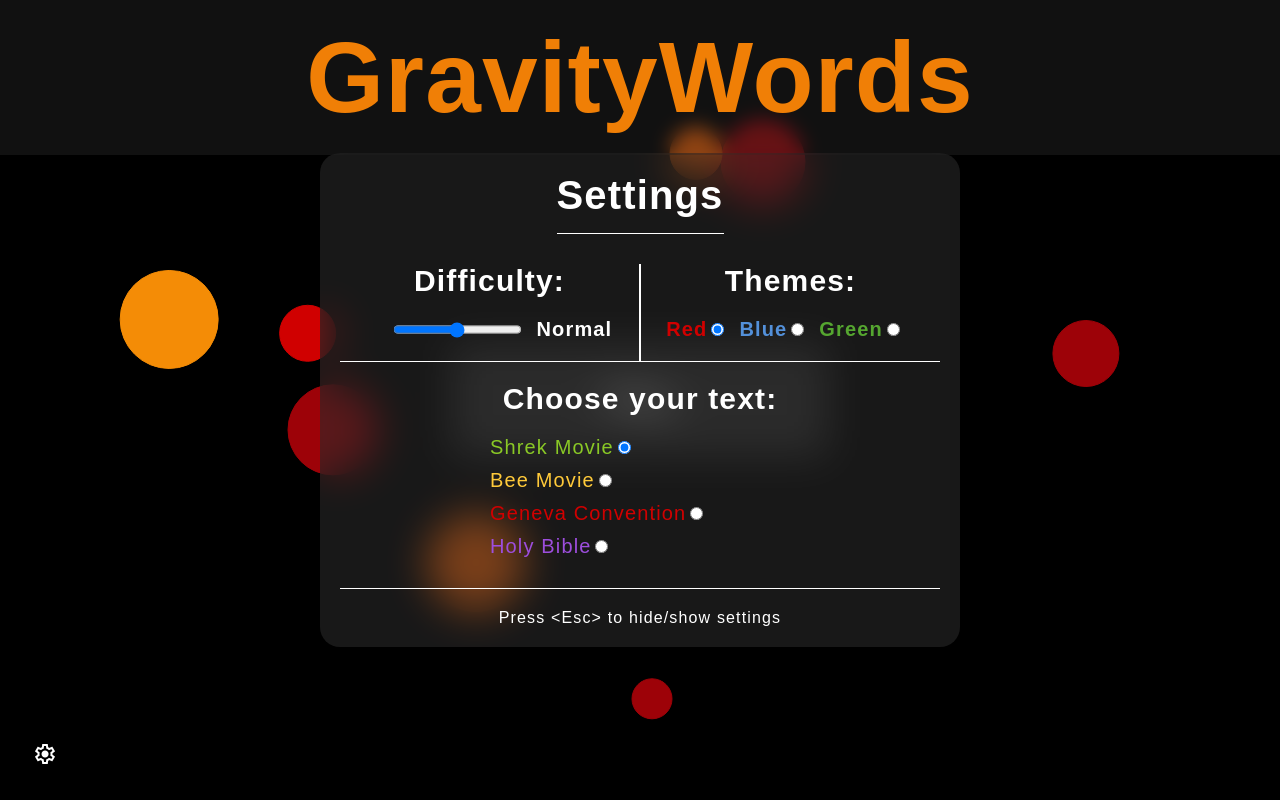
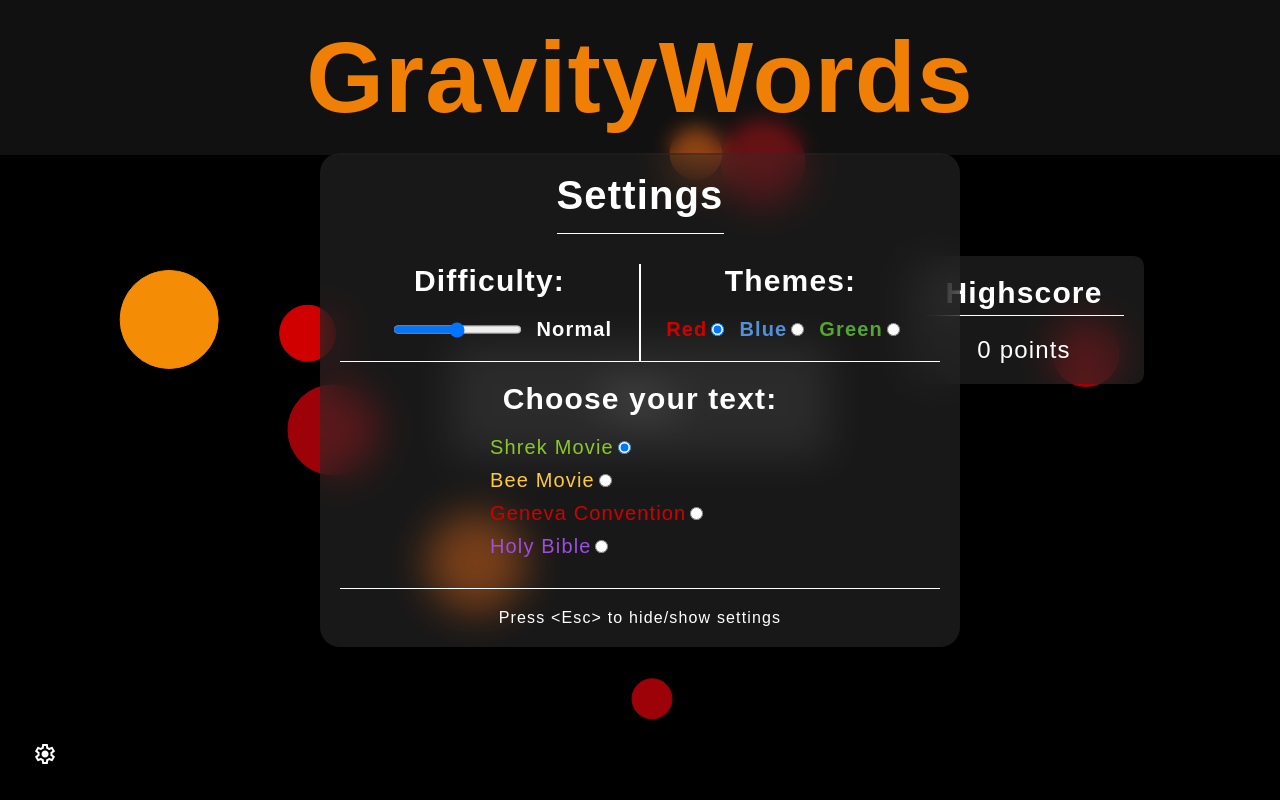
Before and after one commit to Goosenator123/goosenator123.github.io, a plain HTML site: page GravityWords/index.html in a window 1280 px wide. Drawn offline with nearby package versions, Linux system fonts and the light colour scheme.

Commit message:
Renamed animation.js and utility.js to index.js and utilities.js and added a points and highscore system

```diff
--- a/GravityWords/Scripts/game.js
+++ b/GravityWords/Scripts/game.js
@@ -25,6 +25,7 @@ let chosenText;  // Chosen text for word generation
 let spawnRate = 0; // Ball spawn rate
 let zPosition = 100; // Z-index position
 let chosenWord = ''; // Random chosen word
+let addPoints = 100;
 
 // Ball Array
 let ballArray = [];
@@ -159,7 +160,8 @@ document.addEventListener('keydown', function(event) {
         for (let i = 0; i < ballArray.length; i++) {
             if (userInput.value.trim() === ballArray[i].text) {
                 ballArray.splice(i, 1);
-                points += 10;
+                points += addPoints;
+                localStorage.setItem('highscore', points);
             }
         }
 
--- a/GravityWords/Scripts/animation.js
+++ b/GravityWords/Scripts/index.js
@@ -121,6 +121,9 @@ window.onload = () => {
     document.getElementById('difficulty').value = chosenDiff;
     document.getElementById('difficulty-text').textContent = possibleDiff[chosenDiff];
 
+    // Get highscore from localStorage
+    document.getElementById('highscore').textContent = `${localStorage.getItem('highscore') || 0} points`
+
     createBall(); // Start createBall() loop
     animate(); // Start animate() loop
 }
--- a/GravityWords/Styles/styles.css
+++ b/GravityWords/Styles/styles.css
@@ -76,6 +76,7 @@ h1 {
     left: 50%;
     transform: translate(-50%, -50%);
     border-radius: 20px;
+    z-index: 100;
 }
 
 #info-article {
@@ -226,3 +227,39 @@ footer {
 footer > p {
     font-size: 1.6rem;
 }
+
+#highscore-section {
+    position: fixed;
+    top: 40%;
+    left: 80%;
+    transform: translate(-50%, -50%);
+    background-color: rgba(42, 42, 42, 0.582);
+    backdrop-filter: blur(20px);
+    color: white;
+    padding: 20px;
+    border-radius: 10px;
+    /* display: flex;
+    flex-direction: column; */
+    z-index: 1;
+}
+
+#highscore-section > header {
+    width: 200px;
+    padding-bottom: 5px;
+    border-bottom: 1px solid white;
+}
+
+#highscore-section > header > h2 {
+    font-size: 3rem;
+    text-align: center;
+}
+
+
+#highscore-container {
+    text-align: center;
+    padding-top: 20px;
+}
+
+#highscore-container > p {
+    font-size: 2.4rem;
+}
--- a/GravityWords/index.html
+++ b/GravityWords/index.html
@@ -60,7 +60,7 @@
             </section>
         </article>
         <!-- Text Selection Section -->
-        <section id="text-section">
+        <article id="text-section">
             <label for="text-container">Choose your text:</label>
             <div id="text-container">
                 <div class="text-wrapper">
@@ -80,11 +80,21 @@
                     <input type="radio" name="text" class="text-option" id="bible" value="bible">
                 </div>
             </div>
-        </section>
+        </article>
         <!-- Footer Section -->
         <footer>
             <p>Press &lt;Esc&gt; to hide/show settings</p>
         </footer>
+    </section>
+
+    <!-- Highscore Section -->
+    <section id="highscore-section">
+        <header>
+            <h2>Highscore</h2>
+        </header>
+        <article id="highscore-container">
+            <p id="highscore">0 points</p>
+        </article>
     </section>
 
     <!-- Setting Button for people without keyboard -->
@@ -96,7 +106,7 @@
     <canvas class="canvas" id="canvas"></canvas>
 
     <!-- Linked JS files -->
-    <script src="./Scripts/utility.js"></script>
-    <script src="./Scripts/animation.js"></script>
+    <script src="./Scripts/utilities.js"></script>
+    <script src="./Scripts/index.js"></script>
 </body>
 </html>
```
Also changed, not shown: GravityWords/Styles/game.css (+37 -0 lines), GravityWords/game.html (+11 -1 lines), GravityWords/Scripts/utilities.js (renamed from GravityWords/Scripts/utility.js).
